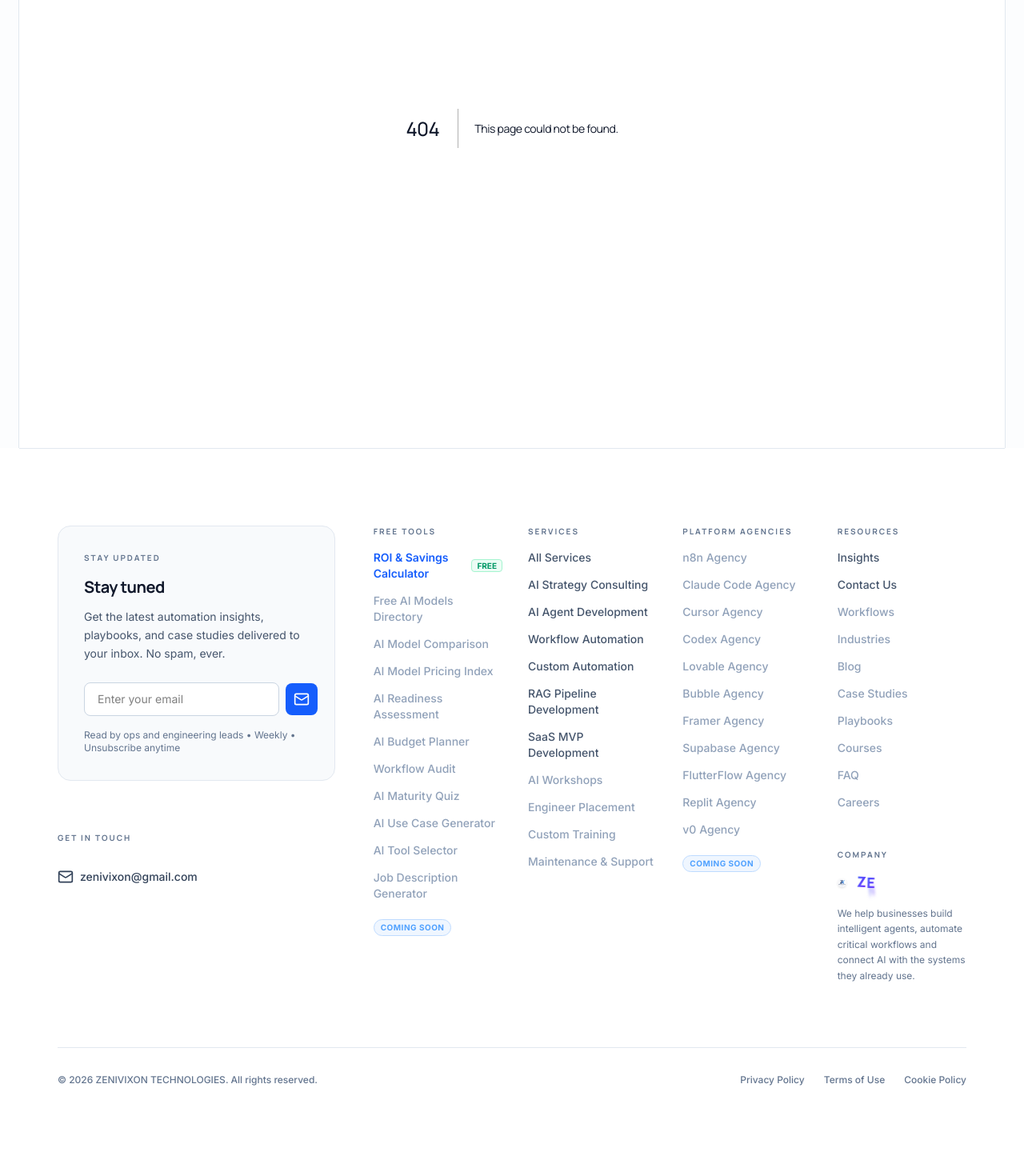
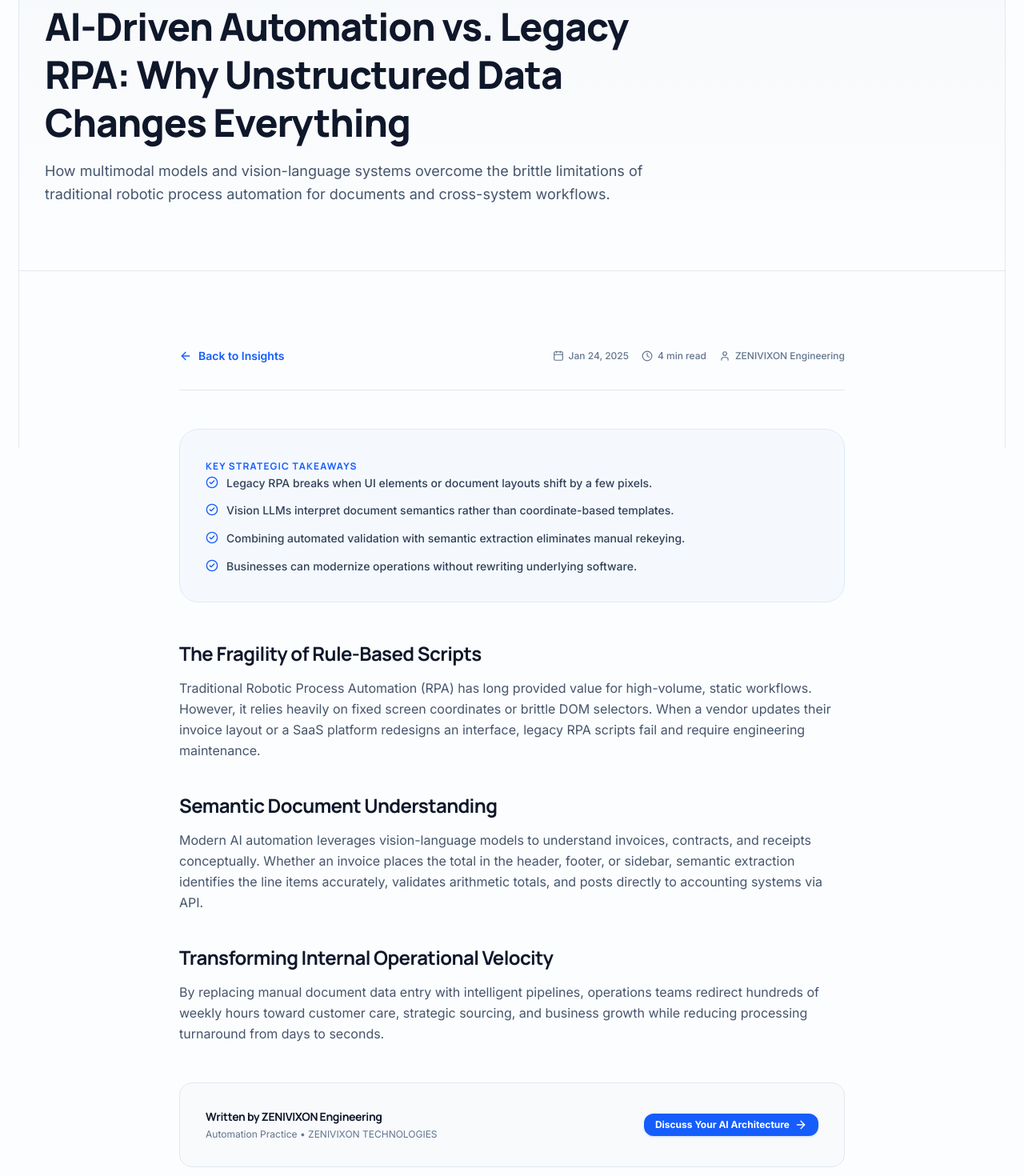
Before and after one commit to jakariyask1-prog/zenivixon, a Next.js app: page /insights/ai-automation-vs-legacy-rpa in a window 1280 px wide. Before the commit this address had no page. Shown: the part 240-1710 px from the top of the page at 80% size. Built offline with nearby package versions, Linux system fonts and the light colour scheme.

Commit message:
Fix page navigation transitions and add insights detail routes

```diff
--- /dev/null
+++ b/src/app/insights/[slug]/page.tsx
@@ -0,0 +1,132 @@
+import React from "react";
+import { Metadata } from "next";
+import Link from "next/link";
+import { notFound } from "next/navigation";
+import { PageHeader } from "@/components/layout/PageHeader";
+import { INSIGHTS_DATA } from "@/data/insights";
+import { Badge } from "@/components/ui/Badge";
+import { Button } from "@/components/ui/Button";
+import { Clock, CheckCircle2, ArrowLeft, Calendar, User, ArrowRight } from "lucide-react";
+import { formatDate } from "@/lib/utils";
+import { COMPANY_INFO } from "@/lib/constants";
+
+interface Props {
+  params: Promise<{
+    slug: string;
+  }>;
+}
+
+export async function generateStaticParams() {
+  return INSIGHTS_DATA.map((article) => ({
+    slug: article.slug,
+  }));
+}
+
+export async function generateMetadata({ params }: Props): Promise<Metadata> {
+  const { slug } = await params;
+  const article = INSIGHTS_DATA.find((a) => a.slug === slug);
+  if (!article) {
+    return { title: "Article Not Found | ZENIVIXON" };
+  }
+
+  return {
+    title: `${article.title} | ZENIVIXON Insights`,
+    description: article.summary,
+  };
+}
+
+export default async function InsightDetailPage({ params }: Props) {
+  const { slug } = await params;
+  const article = INSIGHTS_DATA.find((a) => a.slug === slug);
+
+  if (!article) {
+    notFound();
+  }
+
+  return (
+    <>
+      <PageHeader
+        badge={article.category}
+        title={article.title}
+        description={article.summary}
+        breadcrumbs={[
+          { label: "Insights", href: "/insights" },
+          { label: article.title },
+        ]}
+      />
+
+      <div className="py-16 md:py-24 max-w-4xl mx-auto px-4 sm:px-6 lg:px-8 space-y-12">
+        {/* Back navigation & Metadata row */}
+        <div className="flex flex-wrap items-center justify-between gap-4 pb-8 border-b border-slate-200 dark:border-slate-800">
+          <Link
+            href="/insights"
+            className="inline-flex items-center gap-2 text-sm font-semibold text-blue-600 hover:text-blue-700 transition-colors"
+          >
+            <ArrowLeft className="w-4 h-4" />
+            Back to Insights
+          </Link>
+          <div className="flex items-center gap-4 text-xs text-slate-500 dark:text-slate-400 font-medium">
+            <span className="flex items-center gap-1.5">
+              <Calendar className="w-3.5 h-3.5" />
+              {formatDate(article.publishDate)}
+            </span>
+            <span className="flex items-center gap-1.5">
+              <Clock className="w-3.5 h-3.5" />
+              {article.readingTime}
+            </span>
+            <span className="flex items-center gap-1.5">
+              <User className="w-3.5 h-3.5" />
+              {article.author.name}
+            </span>
+          </div>
+        </div>
+
+        {/* Key Takeaways Box */}
+        {article.keyTakeaways && article.keyTakeaways.length > 0 && (
+          <div className="p-6 sm:p-8 rounded-3xl bg-blue-50/50 dark:bg-blue-950/30 border border-blue-100 dark:border-blue-900/60 space-y-4">
+            <span className="text-xs font-bold uppercase tracking-widest text-blue-600 dark:text-blue-400 font-heading">
+              Key Strategic Takeaways
+            </span>
+            <div className="space-y-3">
+              {article.keyTakeaways.map((takeaway, idx) => (
+                <div key={idx} className="flex items-start gap-2.5 text-sm text-slate-700 dark:text-slate-300">
+                  <CheckCircle2 className="w-4 h-4 text-blue-600 dark:text-blue-400 shrink-0 mt-0.5" />
+                  <span className="leading-relaxed font-medium">{takeaway}</span>
+                </div>
+              ))}
+            </div>
+          </div>
+        )}
+
+        {/* Main Article Content Sections */}
+        <article className="space-y-10 text-slate-700 dark:text-slate-300">
+          {article.content.map((sec, idx) => (
+            <section key={idx} className="space-y-3.5">
+              <h2 className="text-2xl font-bold text-[#0F172A] dark:text-white font-heading">
+                {sec.heading}
+              </h2>
+              <p className="text-base leading-relaxed text-slate-600 dark:text-slate-300">
+                {sec.body}
+              </p>
+            </section>
+          ))}
+        </article>
+
+        {/* Bottom Author & Share Box */}
+        <div className="p-6 sm:p-8 rounded-2xl bg-slate-50 dark:bg-slate-900 border border-slate-200 dark:border-slate-800 flex flex-col sm:flex-row items-center justify-between gap-6">
+          <div className="space-y-1 text-center sm:text-left">
+            <h4 className="text-sm font-bold text-[#0F172A] dark:text-white font-heading">
+              Written by {article.author.name}
+            </h4>
+            <p className="text-xs text-slate-500 dark:text-slate-400">
+              {article.author.role} • ZENIVIXON TECHNOLOGIES
+            </p>
+          </div>
+          <Button variant="primary" size="sm" href="/start-a-project" icon={<ArrowRight className="w-4 h-4" />}>
+            Discuss Your AI Architecture
+          </Button>
+        </div>
+      </div>
+    </>
+  );
+}
--- a/src/app/sitemap.ts
+++ b/src/app/sitemap.ts
@@ -1,5 +1,6 @@
 import { MetadataRoute } from "next";
 import { PROJECTS_DATA } from "@/data/projects";
+import { INSIGHTS_DATA } from "@/data/insights";
 import { SITE_METADATA } from "@/lib/constants";
 
 export default function sitemap(): MetadataRoute.Sitemap {
@@ -34,5 +35,12 @@ export default function sitemap(): MetadataRoute.Sitemap {
     priority: 0.85,
   }));
 
-  return [...staticRoutes, ...projectRoutes];
+  const insightRoutes = INSIGHTS_DATA.map((article) => ({
+    url: `${baseUrl}/insights/${article.slug}`,
+    lastModified: new Date(),
+    changeFrequency: "monthly" as const,
+    priority: 0.8,
+  }));
+
+  return [...staticRoutes, ...projectRoutes, ...insightRoutes];
 }
--- a/src/components/providers/PageTransition.tsx
+++ b/src/components/providers/PageTransition.tsx
@@ -1,22 +1,21 @@
 "use client";
-import { motion, AnimatePresence } from "framer-motion";
+
+import { motion } from "framer-motion";
 import { usePathname } from "next/navigation";
 import { ReactNode } from "react";
 
 export function PageTransition({ children }: { children: ReactNode }) {
   const pathname = usePathname();
+
   return (
-    <AnimatePresence mode="wait">
     <motion.div
       key={pathname}
-        initial={{ opacity: 0, y: 12 }}
+      initial={{ opacity: 0, y: 6 }}
       animate={{ opacity: 1, y: 0 }}
-        exit={{ opacity: 0, y: -8 }}
-        transition={{ duration: 0.3, ease: [0.17, 0.55, 0.55, 1] }}
-        style={{ willChange: "opacity, transform" }}
+      transition={{ duration: 0.25, ease: "easeOut" }}
+      className="flex-1 flex flex-col"
     >
       {children}
     </motion.div>
-    </AnimatePresence>
   );
 }
```
Lines whose indentation alone changed are shown as unchanged.
